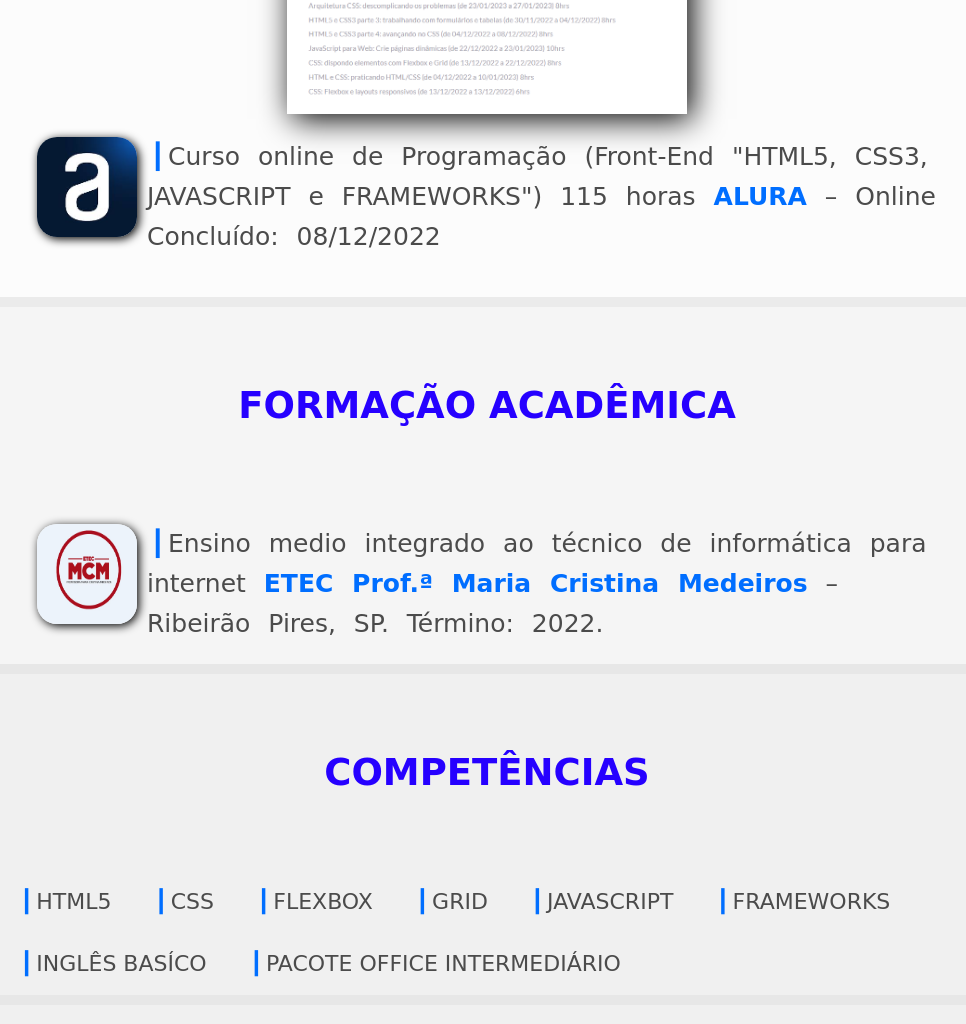
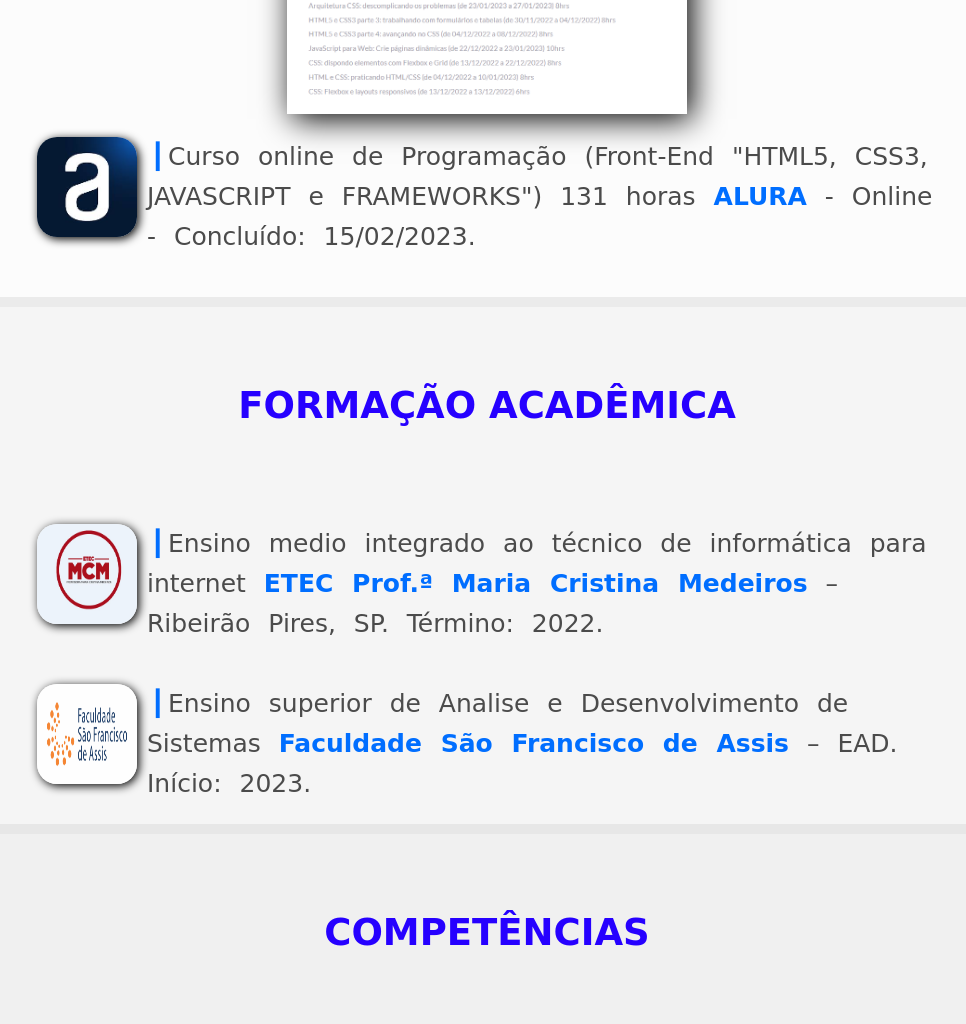
Before and after one commit to IgorAnthonyDeJesus/portfolio-igor-, a plain HTML site: page index.html in a window 1280 px wide. Shown: the part 1594-2618 px from the top of the page, without its empty margins (153-1119 px from the left). Drawn offline with Linux system fonts and the light colour scheme; files whose address does not match are found by name; a web font is replaced by a local one.

Commit message:
Add files via upload

```diff
--- a/index.html
+++ b/index.html
@@ -53,7 +53,7 @@
               </div>
               <div class="content__curso">
                 <img src="./img/alura.jfif" alt="" class="content__logo">
-                <p class="content__item">Curso online de Programação (Front-End "HTML5, CSS3, JAVASCRIPT e FRAMEWORKS") 115 horas <strong>ALURA</strong> – Online Concluído: 08/12/2022  </p>
+                <p class="content__item">Curso online de Programação (Front-End "HTML5, CSS3, JAVASCRIPT e FRAMEWORKS") 131 horas <strong>ALURA</strong> - Online - Concluído: 15/02/2023.  </p>
                 </div>
           </div>
 
@@ -65,6 +65,11 @@
               <img src="./img/etec.jpg" alt="" class="content__logo forlogo">
               <p class="content__item">Ensino medio integrado ao técnico de informática para internet <strong>ETEC Prof.ª Maria Cristina Medeiros</strong> – Ribeirão Pires, SP.
             Término: 2022.</p>
+            </div>
+            <div class="content__formacao">
+              <img src="./img/são.png" alt="" class="content__logo forlogo">
+              <p class="content__item">Ensino superior de Analise e Desenvolvimento de Sistemas <strong>Faculdade São Francisco de Assis</strong> – EAD.
+            Início: 2023.</p>
             </div>
           </div>
       </section>
```
Also changed, not shown: img/são.png (added).
